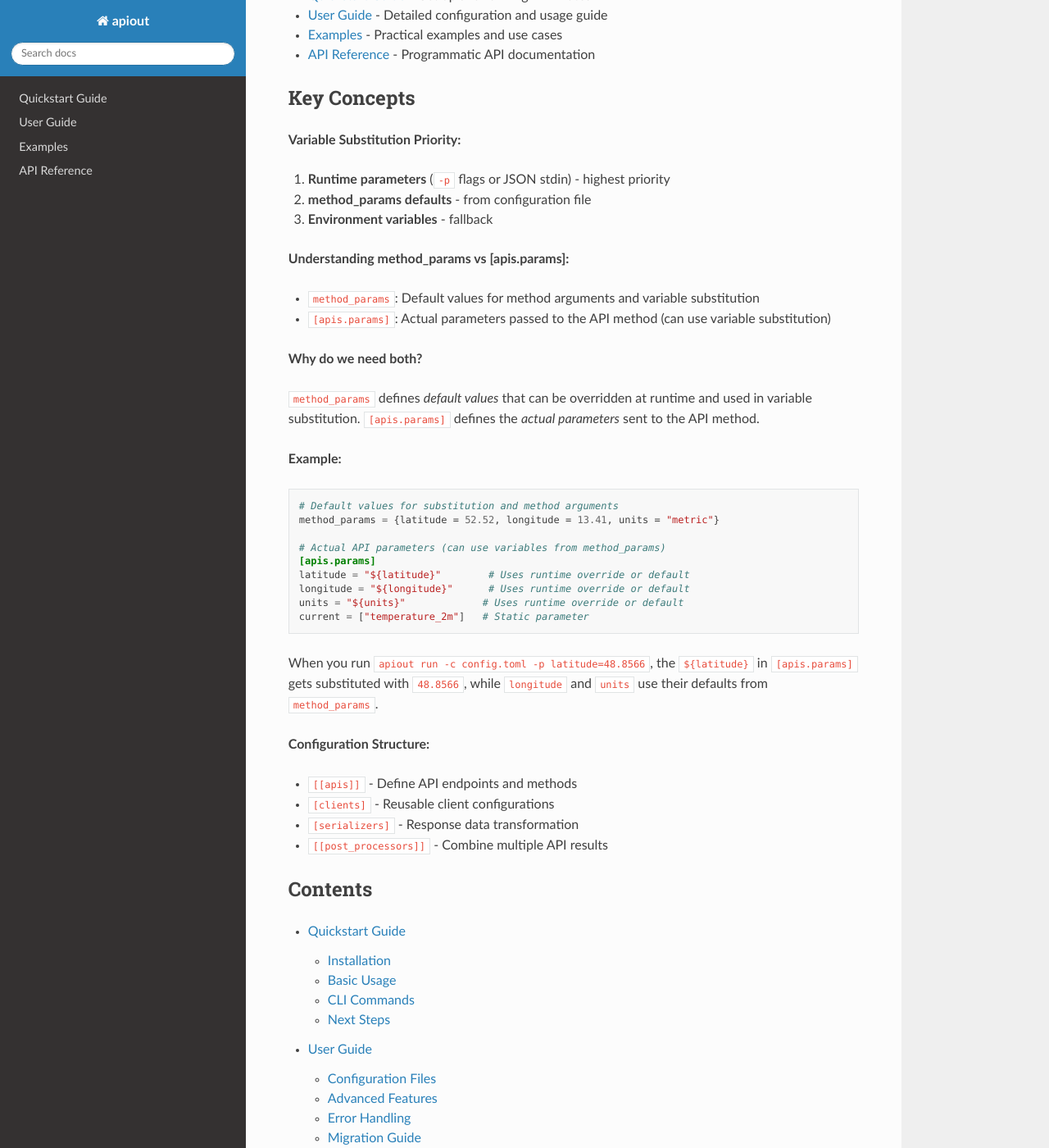
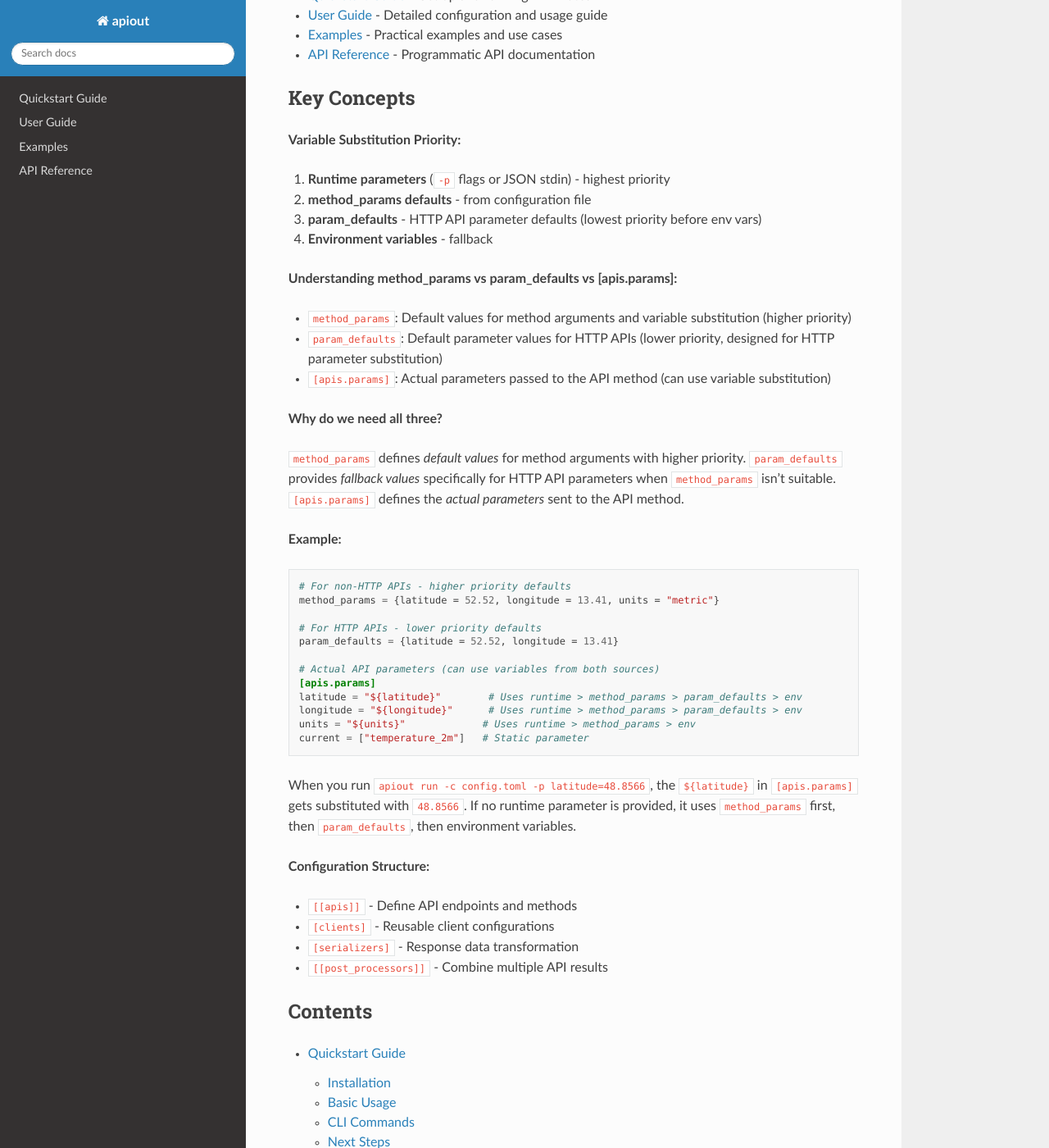
Before and after one commit to holgern/apiout, a Sphinx documentation site: the page built from docs/index.rst, in a window 1280 px wide and 1400 px high, scrolled down 1443 px. Shown: the whole window at 82% size. Built offline with Sphinx 7.4.7 and the Read the Docs theme 3.1.0, drawn with Linux system fonts in a browser that asks for light colours; some of the changed text lies outside the part shown.

Commit message:
feat: new param_defaults parameter

```diff
--- a/docs/index.rst
+++ b/docs/index.rst
@@ -7,7 +7,7 @@ Features
 --------
 
 * **Config-driven API calls**: Define API endpoints, parameters, and authentication in TOML files
-* **Variable substitution**: Use ``${param_name}`` syntax for dynamic URLs and parameters with runtime overrides
+* **Variable substitution**: Use ``${param_name}`` syntax for dynamic URLs and parameters with four-level priority system (runtime > method_params > param_defaults > env vars)
 * **Runtime parameter overrides**: Override defaults via CLI flags (``-p``), JSON stdin, or environment variables
 * **Flexible serialization**: Map API responses to desired output formats using configurable field mappings
 * **Reusable client configurations**: Define clients once and reference them from multiple APIs
@@ -73,32 +73,37 @@ Key Concepts
 
 1. **Runtime parameters** (``-p`` flags or JSON stdin) - highest priority
 2. **method_params defaults** - from configuration file
-3. **Environment variables** - fallback
+3. **param_defaults** - HTTP API parameter defaults (lowest priority before env vars)
+4. **Environment variables** - fallback
 
-**Understanding method_params vs [apis.params]:**
+**Understanding method_params vs param_defaults vs [apis.params]:**
 
-* ``method_params``: Default values for method arguments and variable substitution
+* ``method_params``: Default values for method arguments and variable substitution (higher priority)
+* ``param_defaults``: Default parameter values for HTTP APIs (lower priority, designed for HTTP parameter substitution)
 * ``[apis.params]``: Actual parameters passed to the API method (can use variable substitution)
 
-**Why do we need both?**
+**Why do we need all three?**
 
-``method_params`` defines *default values* that can be overridden at runtime and used in variable substitution. ``[apis.params]`` defines the *actual parameters* sent to the API method.
+``method_params`` defines *default values* for method arguments with higher priority. ``param_defaults`` provides *fallback values* specifically for HTTP API parameters when ``method_params`` isn't suitable. ``[apis.params]`` defines the *actual parameters* sent to the API method.
 
 **Example:**
 
 .. code-block:: toml
 
-   # Default values for substitution and method arguments
+   # For non-HTTP APIs - higher priority defaults
    method_params = {latitude = 52.52, longitude = 13.41, units = "metric"}
 
-   # Actual API parameters (can use variables from method_params)
+   # For HTTP APIs - lower priority defaults
+   param_defaults = {latitude = 52.52, longitude = 13.41}
+
+   # Actual API parameters (can use variables from both sources)
    [apis.params]
-   latitude = "${latitude}"        # Uses runtime override or default
-   longitude = "${longitude}"      # Uses runtime override or default
-   units = "${units}"             # Uses runtime override or default
+   latitude = "${latitude}"        # Uses runtime > method_params > param_defaults > env
+   longitude = "${longitude}"      # Uses runtime > method_params > param_defaults > env
+   units = "${units}"             # Uses runtime > method_params > env
    current = ["temperature_2m"]   # Static parameter
 
-When you run ``apiout run -c config.toml -p latitude=48.8566``, the ``${latitude}`` in ``[apis.params]`` gets substituted with ``48.8566``, while ``longitude`` and ``units`` use their defaults from ``method_params``.
+When you run ``apiout run -c config.toml -p latitude=48.8566``, the ``${latitude}`` in ``[apis.params]`` gets substituted with ``48.8566``. If no runtime parameter is provided, it uses ``method_params`` first, then ``param_defaults``, then environment variables.
 
 **Configuration Structure:**
 
```
Also changed, not shown: 6 other files.
